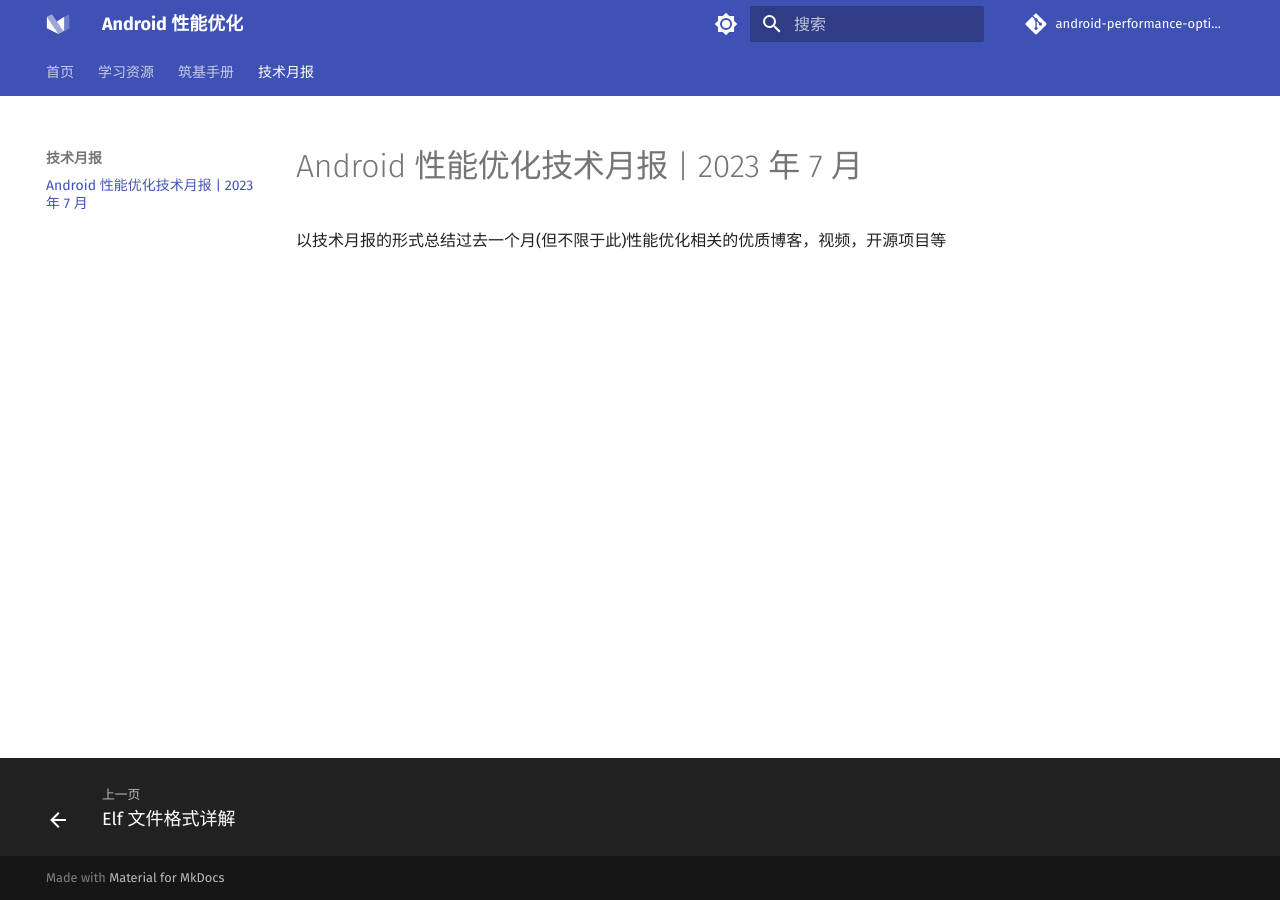
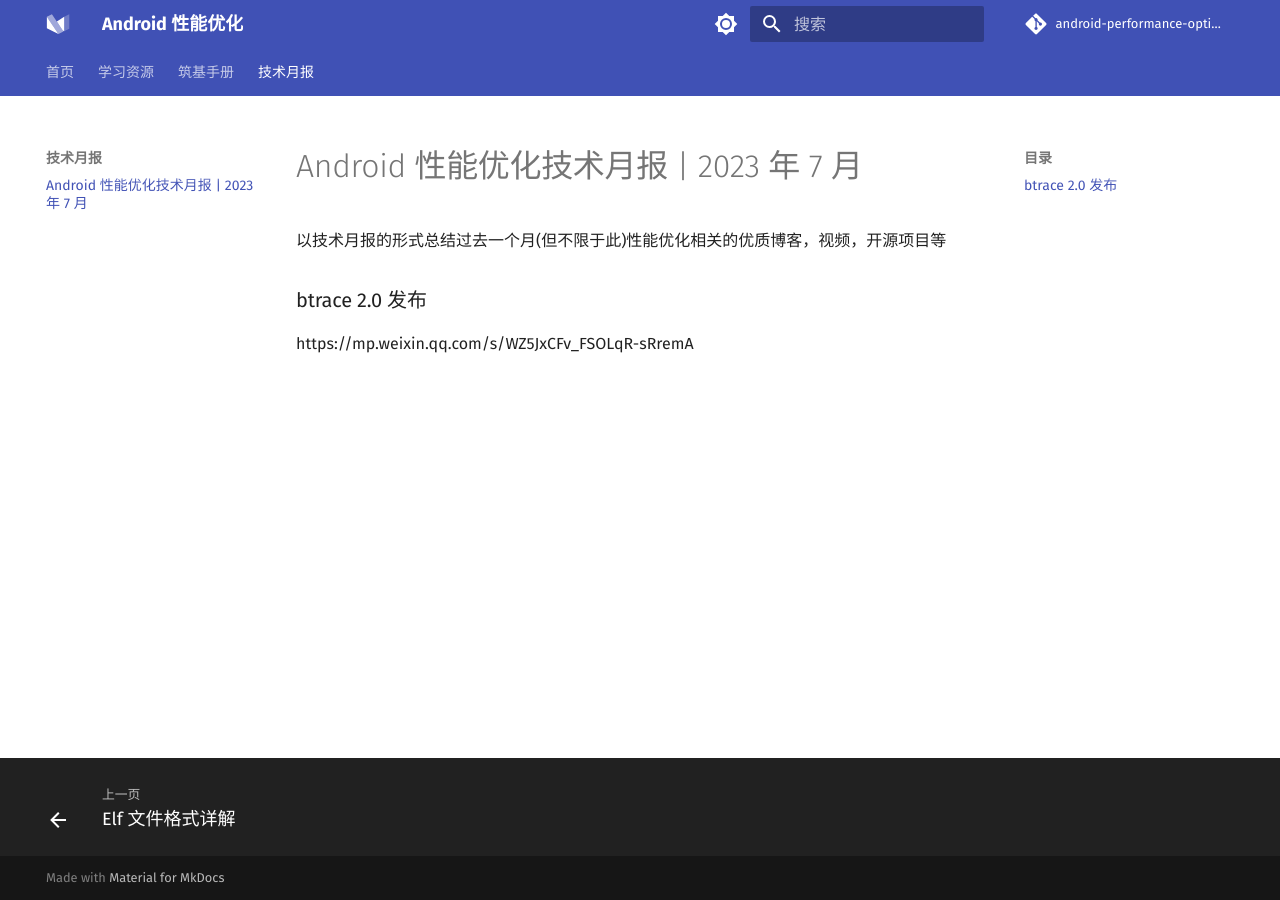
Before and after one commit to android-performance-optimization/homepage, an MkDocs documentation site: the page built from docs/news/news-2023-07.md, in a window 1280 px wide. Built offline with MkDocs 1.6.1 and Material for MkDocs 9.7.7, drawn with Linux system fonts in a browser that asks for light colours; comment, search, counter and statistics services are not loaded.

Commit message:
MOD: update monthly

```diff
--- a/docs/news/news-2023-07.md
+++ b/docs/news/news-2023-07.md
@@ -1,2 +1,5 @@
 # Android 性能优化技术月报 | 2023 年 7 月
 以技术月报的形式总结过去一个月(但不限于此)性能优化相关的优质博客，视频，开源项目等
+
+### btrace 2.0 发布
+https://mp.weixin.qq.com/s/WZ5JxCFv_FSOLqR-sRremA
```
